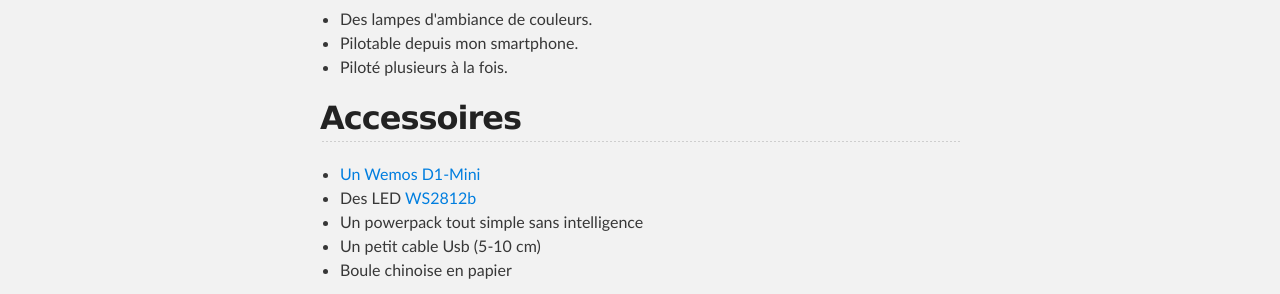
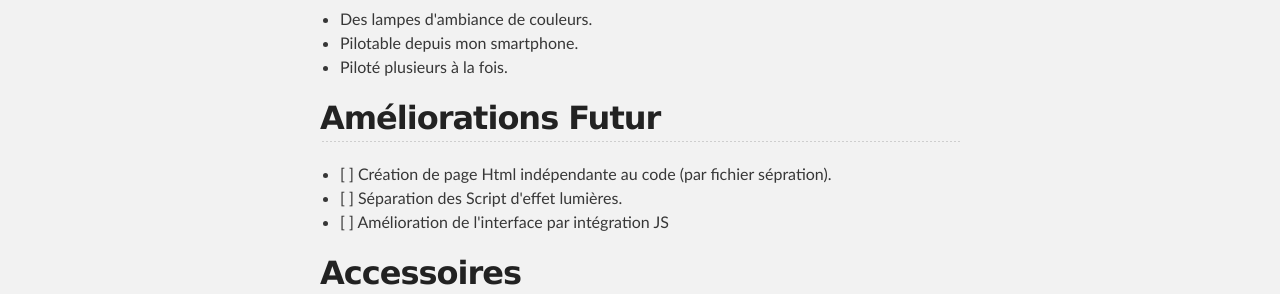
Before and after one commit to Miauto/Fi-DEL, a plain HTML site: page index.html in a window 1280 px wide. Shown: the part 1114-1408 px from the top of the page. Drawn offline with Linux system fonts and the light colour scheme.

```diff
--- a/index.html
+++ b/index.html
@@ -51,6 +51,15 @@
 </ul>
 
 <h2>
+<a id="améliorations-futur" class="anchor" href="#am%C3%A9liorations-futur" aria-hidden="true"><span aria-hidden="true" class="octicon octicon-link"></span></a>Améliorations Futur</h2>
+
+<ul>
+<li>[ ] Création de page Html indépendante au code (par fichier sépration).</li>
+<li>[ ] Séparation des Script d'effet lumières.</li>
+<li>[ ] Amélioration de l'interface par intégration JS</li>
+</ul>
+
+<h2>
 <a id="accessoires" class="anchor" href="#accessoires" aria-hidden="true"><span aria-hidden="true" class="octicon octicon-link"></span></a>Accessoires</h2>
 
 <ul>
--- a/params.json
+++ b/params.json
@@ -1,6 +1,6 @@
 {
   "name": "Fi-del",
   "tagline": "Création de Lampe LED Connecté au wifi. a l'aide de Wemos D1-mini",
-  "body": "# Fi-DEL\r\nCréation de plusieurs Lampes LED connecté au wifi, à l'aide de Wemos D1-mini. \r\n![Fi-DEL](https://github.com/Miauto/Fi-DEL/blob/master/images/Fi-DEL.png?raw=true \"Fi-DEL\")\r\n\r\nLe tout piloté par une seul interface Web.\r\n\r\n![Web](https://github.com/Miauto/Fi-DEL/blob/master/images/Web.png?raw=true \"Web\")\r\n\r\n## Objectifs\r\n  - Des lampes d'ambiance de couleurs.\r\n  - Pilotable depuis mon smartphone.\r\n  - Piloté plusieurs à la fois.\r\n\r\n## Accessoires\r\n\r\n* [Un Wemos D1-Mini](http://www.wemos.cc/Products/d1_mini.html \"Un Wemos D1-Mini\")\r\n* Des LED [WS2812b](http://fr.aliexpress.com/item/10-1000pcs-4-Pin-WS2812B-WS2812-LED-Chip-Heatsink-5V-5050-RGB-WS2811-IC-Built-in/32634454437.html \"WS2812b\")\r\n* Un powerpack tout simple sans intelligence\r\n* Un petit cable Usb (5-10 cm)\r\n* Boule chinoise en papier\r\n\r\n\r\n## Exemple de Réalisation Mécanique\r\n\r\n![Raccordement](https://github.com/Miauto/Fi-DEL/blob/master/images/Raccordement.png?raw=true \"Raccordement\")\r\n\r\n* Soudure de 4 LED pour former un cercle, toute dos à dos\r\n* Soudure de trois fils entre le Wemos et les WS28xx\r\n",
+  "body": "# Fi-DEL\r\nCréation de plusieurs Lampes LED connecté au wifi, à l'aide de Wemos D1-mini. \r\n![Fi-DEL](https://github.com/Miauto/Fi-DEL/blob/master/images/Fi-DEL.png?raw=true \"Fi-DEL\")\r\n\r\nLe tout piloté par une seul interface Web.\r\n\r\n![Web](https://github.com/Miauto/Fi-DEL/blob/master/images/Web.png?raw=true \"Web\")\r\n\r\n## Objectifs\r\n  - Des lampes d'ambiance de couleurs.\r\n  - Pilotable depuis mon smartphone.\r\n  - Piloté plusieurs à la fois.\r\n   \r\n## Améliorations Futur\r\n- [ ] Création de page Html indépendante au code (par fichier sépration).\r\n- [ ] Séparation des Script d'effet lumières.\r\n- [ ] Amélioration de l'interface par intégration JS\r\n\r\n\r\n## Accessoires\r\n\r\n* [Un Wemos D1-Mini](http://www.wemos.cc/Products/d1_mini.html \"Un Wemos D1-Mini\")\r\n* Des LED [WS2812b](http://fr.aliexpress.com/item/10-1000pcs-4-Pin-WS2812B-WS2812-LED-Chip-Heatsink-5V-5050-RGB-WS2811-IC-Built-in/32634454437.html \"WS2812b\")\r\n* Un powerpack tout simple sans intelligence\r\n* Un petit cable Usb (5-10 cm)\r\n* Boule chinoise en papier\r\n\r\n\r\n## Exemple de Réalisation Mécanique\r\n\r\n![Raccordement](https://github.com/Miauto/Fi-DEL/blob/master/images/Raccordement.png?raw=true \"Raccordement\")\r\n\r\n* Soudure de 4 LED pour former un cercle, toute dos à dos\r\n* Soudure de trois fils entre le Wemos et les WS28xx\r\n",
   "note": "Don't delete this file! It's used internally to help with page regeneration."
 }
```
